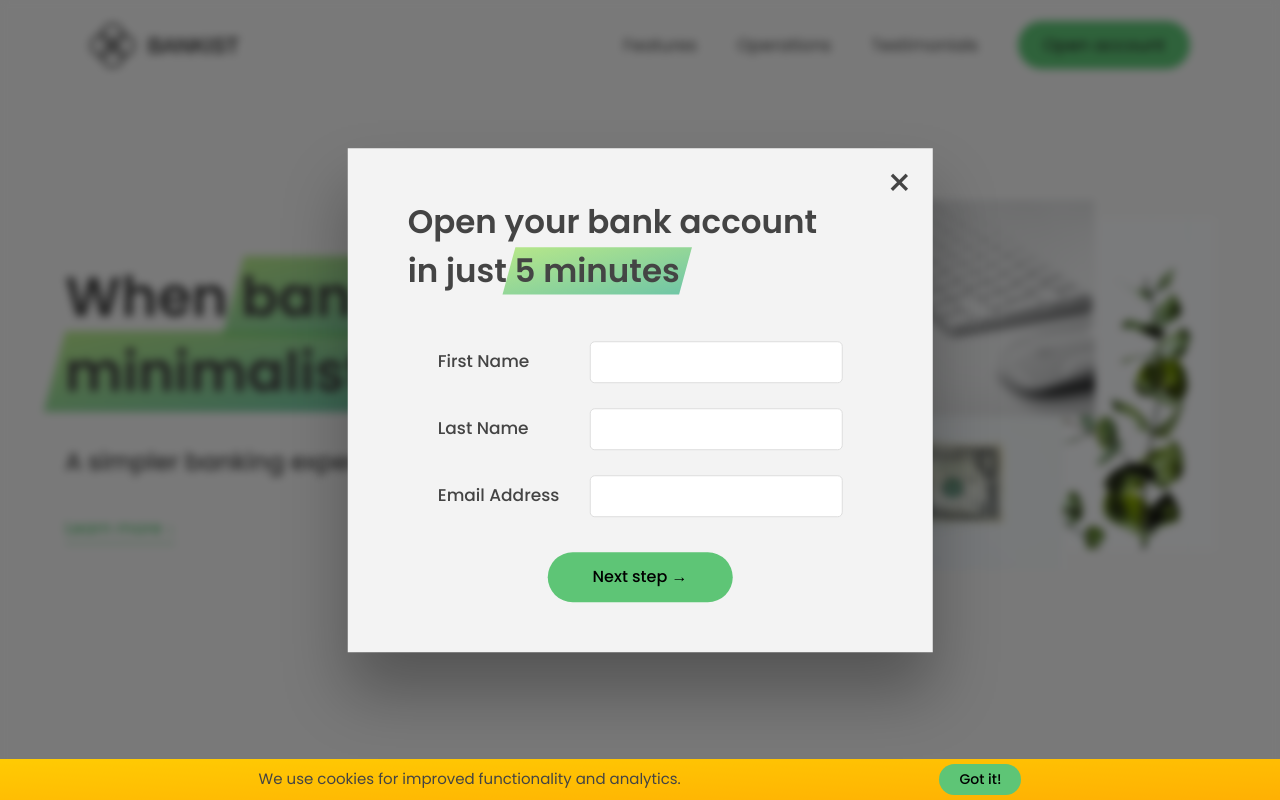
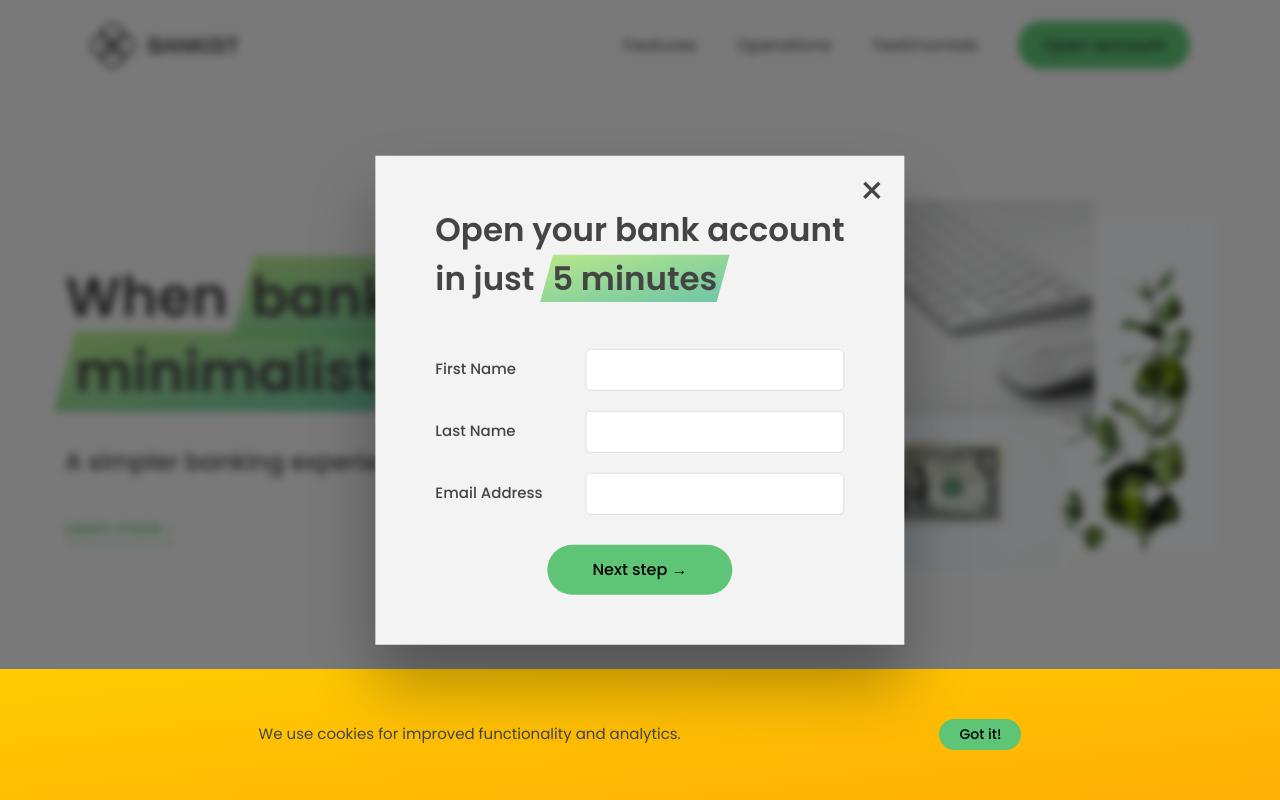
Before and after one commit to timothyguo86/web-design-portfolio, a plain HTML site: page Bankist/index.html in a window 1280 px wide. Both pictures are taken after a click on the link "Open account". Shown: the top 800 px of the page. Drawn offline with Linux system fonts and the light colour scheme.

Commit message:
[feat] Add section reveal functionality and cookie message

```diff
--- a/Bankist/script.js
+++ b/Bankist/script.js
@@ -14,6 +14,10 @@ const tabsContainer = document.querySelector('.operations__tab-container')
 const nav = document.querySelector('.nav')
 const navLinks = document.querySelector('.nav__links')
 const logo = document.querySelector('.nav__logo')
+
+const header = document.querySelector('.header')
+
+const allSections = document.querySelectorAll('.section')
 
 ///////////////////////////////////////
 // Modal window
@@ -38,6 +42,14 @@ document.addEventListener('keydown', e => {
     closeModal()
   }
 })
+
+// Cookie message
+const message = document.createElement('div')
+message.classList.add('cookie-message')
+message.innerHTML =
+  'We use cookies for improved functionality and analytics. <button class="btn btn--sm btn--close-cookie">Got it!</button>'
+header.append(message)
+document.querySelector('.btn--close-cookie').addEventListener('click', () => message.remove())
 
 // Smooth scrolling animation
 btnScrollTo.addEventListener('click', () => {
@@ -89,18 +101,24 @@ nav.addEventListener('mouseover', e => handleHover(e, 0.5))
 nav.addEventListener('mouseout', e => handleHover(e, 1))
 
 // Sticky navigation
-const header = document.querySelector('.header')
 const navHeight = nav.getBoundingClientRect().height
 const obsCallback = entries =>
   entries[0].isIntersecting ? nav.classList.remove('sticky') : nav.classList.add('sticky')
-const obsOptions = { root: null, threshold: 0.6, rootMargin: `-${navHeight}px` }
-const headerObserver = new IntersectionObserver(obsCallback, obsOptions)
+const navObsOptions = { root: null, threshold: 0.6, rootMargin: `-${navHeight}px` }
+const headerObserver = new IntersectionObserver(obsCallback, navObsOptions)
 headerObserver.observe(header)
 
-// Cookie message
-const message = document.createElement('div')
-message.classList.add('cookie-message')
-message.innerHTML =
-  'We use cookies for improved functionality and analytics. <button class="btn btn--sm btn--close-cookie">Got it!</button>'
-header.append(message)
-document.querySelector('.btn--close-cookie').addEventListener('click', () => message.remove())
+// Reveal sections
+const revealSection = (entries, observer) => {
+  entries.forEach(entry => {
+    if (entry.isIntersecting) return
+    entry.target.classList.remove('section--hidden')
+    observer.unobserve(entry.target)
+  })
+}
+const sectionObsOption = { root: null, threshold: 0.1 }
+const sectionObserver = new IntersectionObserver(revealSection, sectionObsOption)
+allSections.forEach(section => {
+  section.classList.add('section--hidden')
+  sectionObserver.observe(section)
+})
--- a/Bankist/style.css
+++ b/Bankist/style.css
@@ -134,6 +134,7 @@ img {
 }
 
 .highlight {
+  margin: 0 1rem;
   position: relative;
 }
 
@@ -665,13 +666,12 @@ img {
 .modal__form {
   align-items: center;
   display: grid;
-  gap: 2.5rem;
+  gap: 2rem;
   grid-template-columns: 1fr 2fr;
-  margin: 0 3rem;
 }
 
 .modal__form label {
-  font-size: 1.7rem;
+  font-size: 1.5rem;
   font-weight: 500;
 }
 
@@ -717,7 +717,7 @@ img {
   font-size: 1.5rem;
   font-weight: 400;
   justify-content: space-evenly;
-  padding: 0.5rem 0;
+  padding: 5rem 0;
   position: fixed;
   width: 100%;
   z-index: 1000;
```
